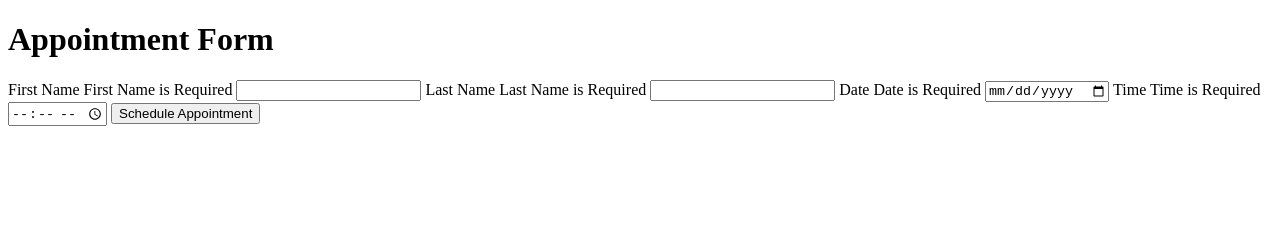
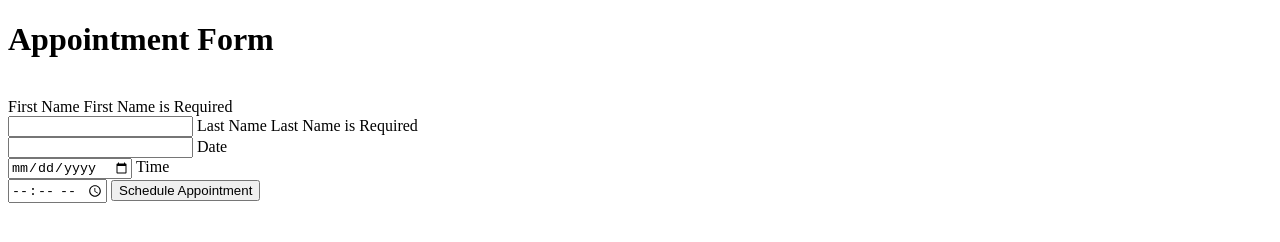
Before and after one commit to plageous/appointment-scheduler, a website: page views/home.html in a window 1280 px wide. Drawn offline with Linux system fonts and the light colour scheme.

Commit message:
Added breaks in the HTML

```diff
--- a/public/js/appointment.js
+++ b/public/js/appointment.js
@@ -14,9 +14,6 @@ document.getElementById("appointment-scheduler").onsubmit = () => {
         isValid = false;
     }
 
-    if (!isValid) {
-        window.scrollTo({top: 0, left: 0, behavior:'smooth'});
-    }
     return isValid;
 }
 
--- a/views/home.html
+++ b/views/home.html
@@ -6,32 +6,24 @@
     <title>Appointment Scheduler</title>
 </head>
 <body>
-    <h1>Appointment Form</h1>
+    <h1>Appointment Form</h1><br>
     <form id="appointment-scheduler">
         <label for="fname">First Name
             <span class="err" id="err-fname">
                 First Name is Required
             </span>
-        </label>
+        </label><br>
         <input type="text" id="fname" name="fname">
         <label for="lname">Last Name
             <span class="err" id="err-lname">
                 Last Name is Required
             </span>
-        </label>
+        </label><br>
 
         <input type="text" id="lname" name="lname">
-        <label for="date">Date
-            <span class="err" id="err-date">
-                Date is Required
-            </span>
-        </label>
+        <label for="date">Date</label><br>
         <input type="date" id="date" name="date">
-        <label for="time">Time
-            <span class="err" id="err-time">
-                Time is Required
-            </span>
-        </label>
+        <label for="time">Time</label><br>
         <input type="time" id="time" name="time">
         <button type="submit" name="submit">Schedule Appointment</button>
     </form>
```
